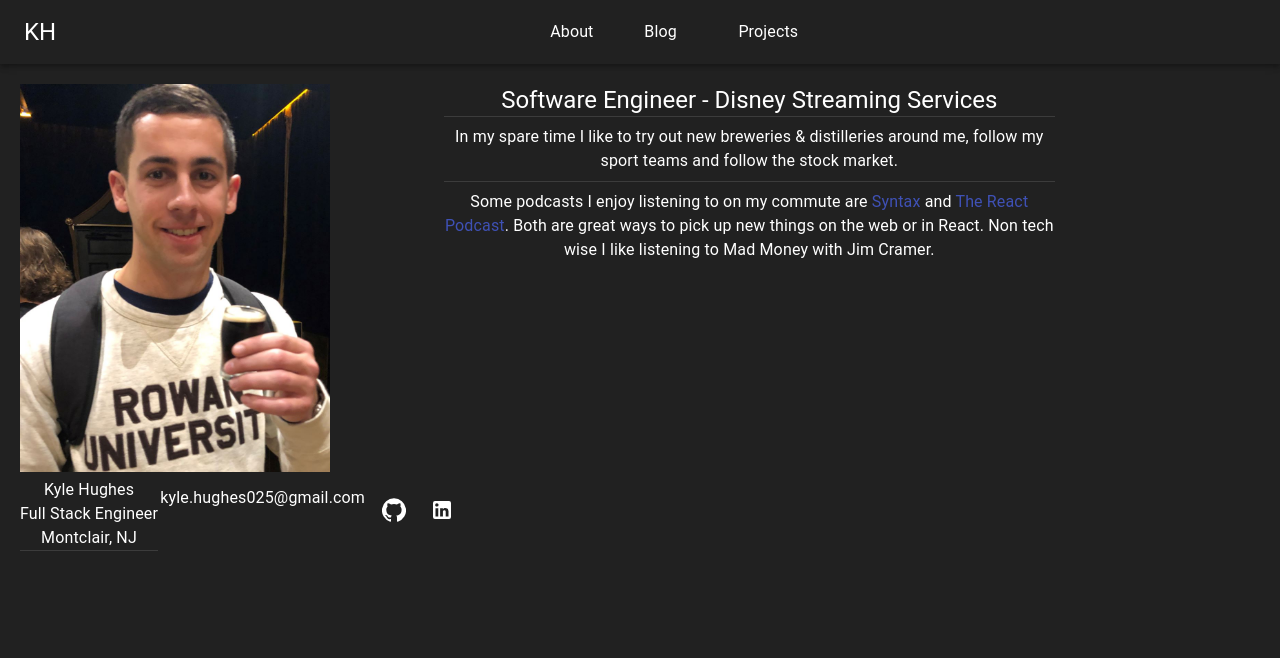
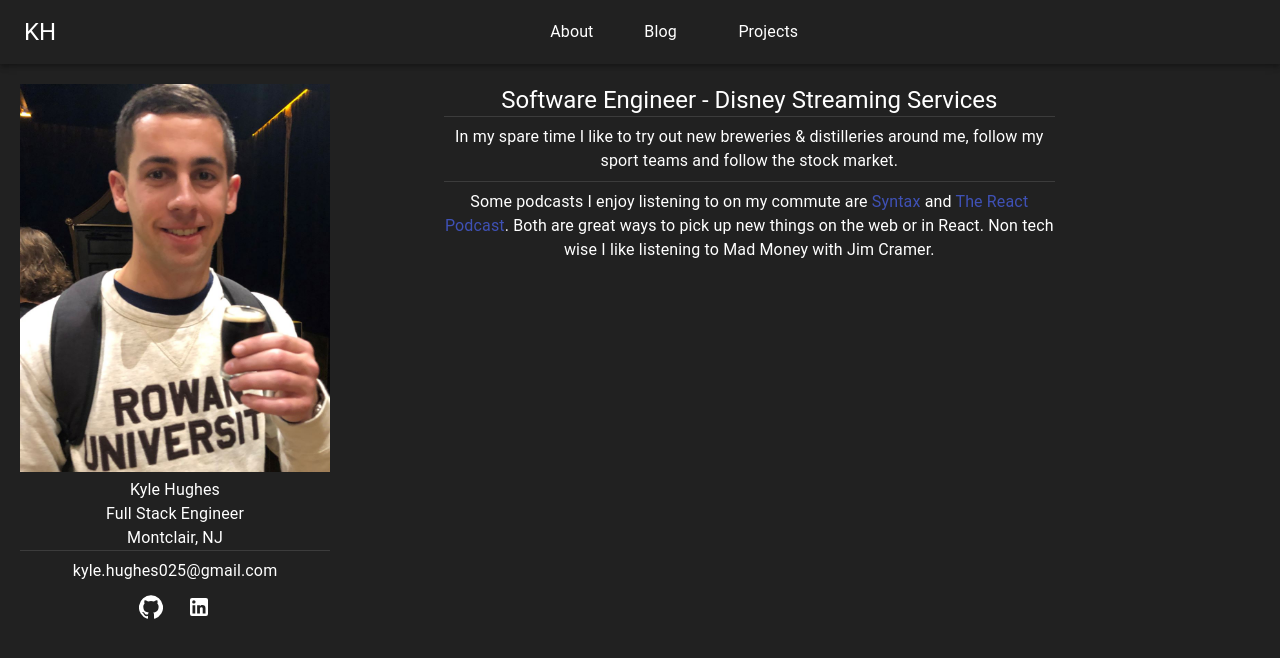
Before and after one commit to kylephughes/Portfolio, a Next.js app: page / in a window 1280 px wide. Shown: the top 658 px of the page. Built offline with nearby package versions, Linux system fonts and the light colour scheme.

Commit message:
add no wraps to column directions

```diff
--- a/src/components/sidebar.tsx
+++ b/src/components/sidebar.tsx
@@ -11,7 +11,7 @@ const Sidebar = React.memo(() => {
         <Image src="/profPic.jpg" alt="Picture of the author" width={400} height={500} />
       </Grid>
       <Grid container wrap="nowrap" direction="column" item xs={8} md={12}>
-        <Grid container direction="column" item xs={12}>
+        <Grid container wrap="nowrap" direction="column" item xs={12}>
           <Typography color="textPrimary" align="center">
             Kyle Hughes
           </Typography>
@@ -26,6 +26,7 @@ const Sidebar = React.memo(() => {
             container
             style={{ paddingTop: 8 }}
             direction="column"
+            wrap="nowrap"
             justify="center"
             item
             xs={12}
@@ -35,7 +36,7 @@ const Sidebar = React.memo(() => {
                 kyle.hughes025@gmail.com
               </Typography>
             </Grid>
-            <Grid item xs={12}>
+            <Grid container wrap="nowrap" item xs={12}>
               <Socials />
             </Grid>
           </Grid>
--- a/src/components/socials.tsx
+++ b/src/components/socials.tsx
@@ -17,7 +17,7 @@ const Socials = () => {
     window.open(link)
   }
   return (
-    <Grid container justify="center" item xs={12}>
+    <Grid wrap="nowrap" container justify="center" item xs={12}>
       {socials.map(social => (
         <Grid item key={social.link}>
           <IconButton onClick={(e: any) => navigateTo(social.link)}>{social.icon}</IconButton>
--- a/src/pages/projects.tsx
+++ b/src/pages/projects.tsx
@@ -28,7 +28,7 @@ const Projects = () => {
             </Typography>
           </Grid>
         </Grid>
-        <Grid container direction="column" alignItems="center" item xs={12}>
+        <Grid container wrap="nowrap" direction="column" alignItems="center" item xs={12}>
           {projects.map((project, index) => {
             return (
               <Grid
```
